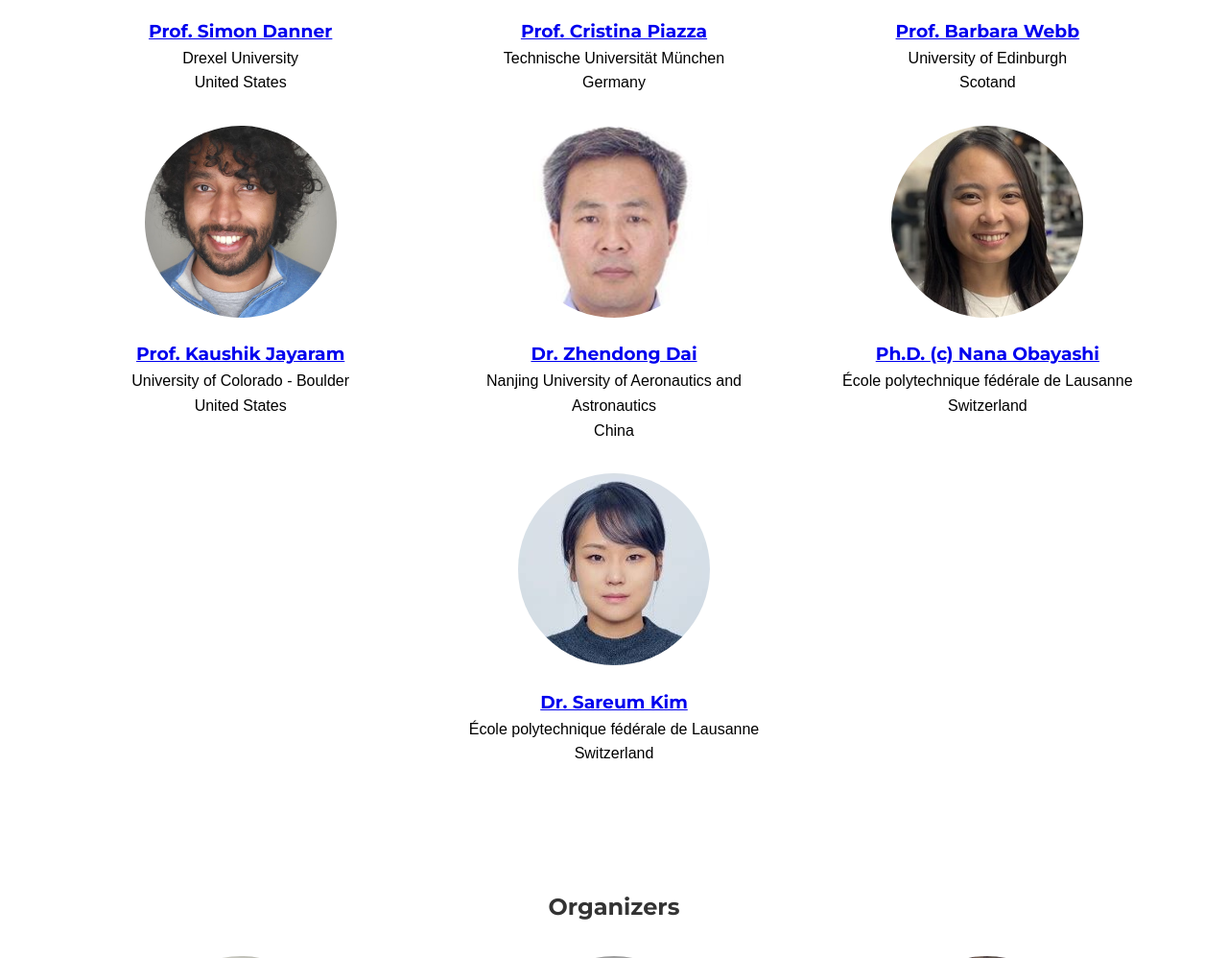
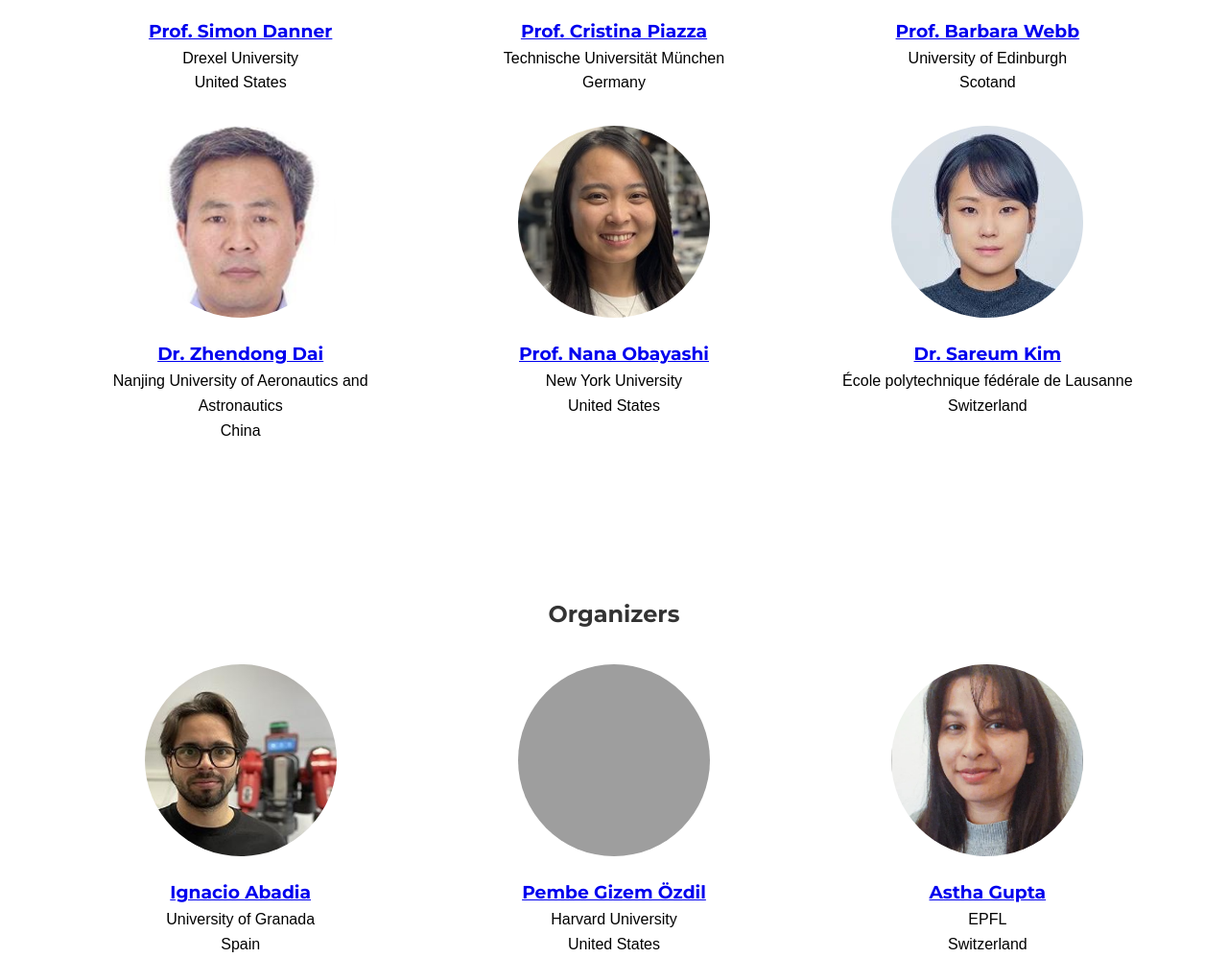
Before and after one commit to neural-robots/ws, a plain HTML site: page index.html in a window 1280 px wide. Shown: the part 2300-3298 px from the top of the page at 96% size. Drawn offline with Linux system fonts and the light colour scheme; grey boxes are pictures that could not be loaded.

Commit message:
update speaker list

```diff
--- a/index.html
+++ b/index.html
@@ -365,11 +365,11 @@
                 <p>University of Edinburgh<br>Scotand</p>
             </div>
 
-            <div class="person">
+            <!-- <div class="person">
                 <img src="assets/jayaram.jpg" alt="K. Jayaram">
                 <h3><a href="https://www.colorado.edu/mechanical/kaushik-jayaram" target="_blank">Prof. Kaushik Jayaram</a></h3>
                 <p>University of Colorado - Boulder<br>United States</p>
-            </div>
+            </div> -->
 
             <div class="person">
                 <img src="assets/dai.jpg" alt="Z. Dai">
@@ -379,11 +379,9 @@
 
             <div class="person">
                 <img src="assets/obayashi.jpg" alt="N. Obayashi">
-                <h3><a href="https://sites.google.com/view/nana-obayashi/bio" target="_blank">Ph.D. (c) Nana Obayashi</a></h3>
-                <p>École polytechnique fédérale de Lausanne<br>Switzerland</p>
+                <h3><a href="https://sites.google.com/view/nana-obayashi/bio" target="_blank">Prof. Nana Obayashi</a></h3>
+                <p>New York University<br>United States</p>
             </div>
-
-            <div class="person"></div>
 
             <div class="person">
                 <img src="assets/kim.jpg" alt="S. Kim">
@@ -397,7 +395,7 @@
                 <img src="assets/melo.jpg" alt="K. Melo">
                 <h3><a href="https://km-robota.com/videos/KM-R.mp4" target="_blank">Kamilo Melo</a></h3>
                 <p>KM-RoBoTa<br>Switzerland</p>
-        </div-->
+            </div-->
 
         </div>
     </section>
```
